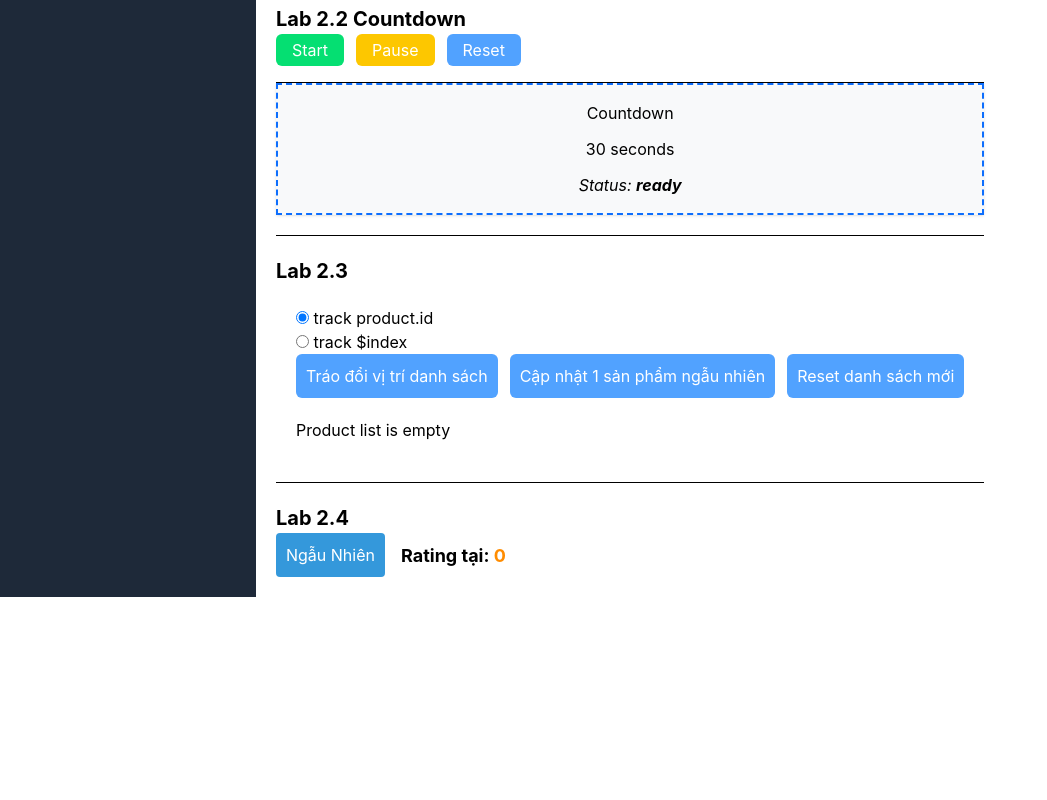
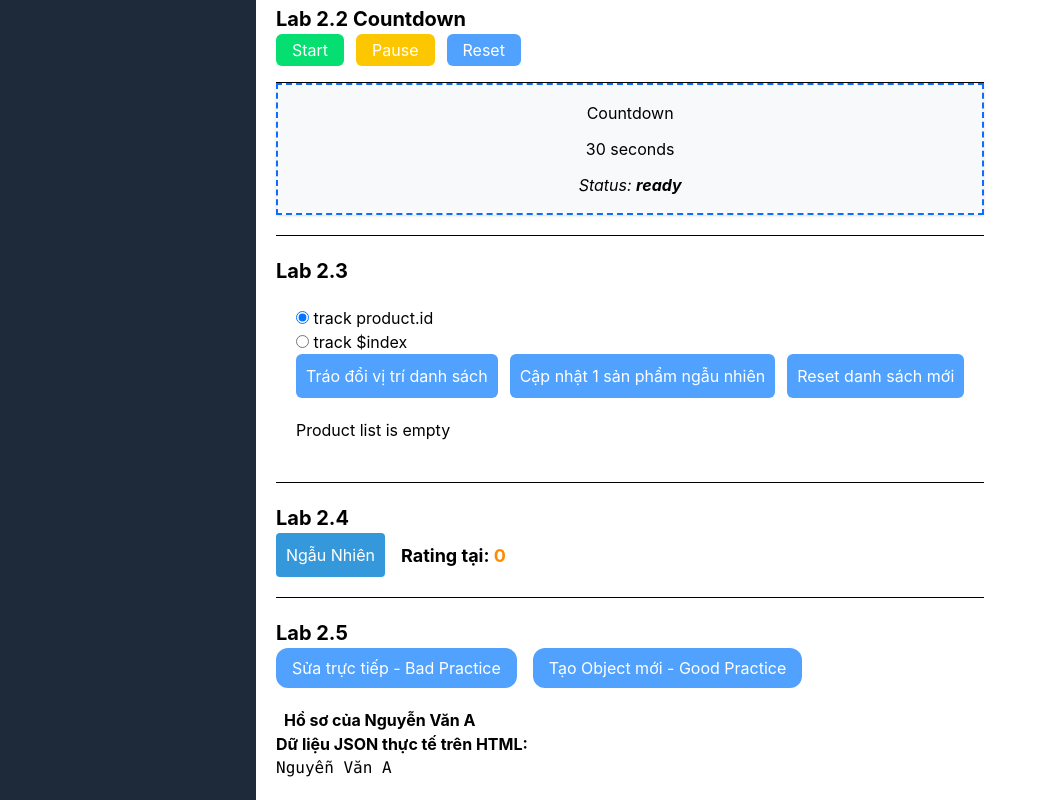
Before and after one commit to VinHa28/base-angular, an Angular app in the folder angular-labs/: page / in a window 1280 px wide. Shown: the part 279-1079 px from the top of the page, without its empty margins (0-1047 px from the left). Before the commit the page ends 876 px from the top, so only its background shows below. Built offline with nearby package versions, Linux system fonts and the light colour scheme.

Commit message:
feat(lab2.5): synchronize nested data state with ngOnChanges

```diff
--- a/angular-labs/src/app/lab1_3/shell/shell.html
+++ b/angular-labs/src/app/lab1_3/shell/shell.html
@@ -28,7 +28,6 @@
       <!-- lab 2.3 -->
       <div>
         <h2 class="font-bold text-[20px]">Lab 2.3</h2>
-        <!-- <app-todo></app-todo> -->
         <app-product-list></app-product-list>
       </div>
 
@@ -37,6 +36,12 @@
         <h2 class="font-bold text-[20px]">Lab 2.4</h2>
         <app-rating-dashboard></app-rating-dashboard>
       </div>
+
+      <hr class="my-5" />
+      <div>
+        <h2 class="font-bold text-[20px]">Lab 2.5</h2>
+        <app-user-profile-container></app-user-profile-container>
+      </div>
     </main>
   </div>
 </div>
--- /dev/null
+++ b/angular-labs/src/app/lab2_5/user-profile-container/user-profile-container.html
@@ -0,0 +1,17 @@
+<div>
+  <div class="flex items-center gap-4">
+    <button
+      (click)="editDirectly()"
+      class="py-2 px-4 bg-blue-400 text-white cursor-pointer rounded-xl"
+    >
+      Sửa trực tiếp - Bad Practice
+    </button>
+    <button
+      (click)="createNewObject()"
+      class="py-2 px-4 bg-blue-400 text-white cursor-pointer rounded-xl"
+    >
+      Tạo Object mới - Good Practice
+    </button>
+  </div>
+  <app-user-profile [userProfile]="parentUser"></app-user-profile>
+</div>
--- /dev/null
+++ b/angular-labs/src/app/lab2_5/user-profile-container/user-profile-container.ts
@@ -0,0 +1,20 @@
+import { Component } from '@angular/core';
+import { UserProfileComponent } from '../user-profile/user-profile';
+
+@Component({
+  selector: 'app-user-profile-container',
+  standalone: true,
+  imports: [UserProfileComponent],
+  templateUrl: './user-profile-container.html',
+})
+export class UserProfileContainer {
+  parentUser = { name: 'Nguyễn Văn A', age: 20 };
+
+  editDirectly() {
+    this.parentUser.name = 'Trần Văn B';
+  }
+
+  createNewObject() {
+    this.parentUser = { ...this.parentUser, name: 'Trần Văn B' };
+  }
+}
--- /dev/null
+++ b/angular-labs/src/app/lab2_5/user-profile/user-profile.html
@@ -0,0 +1 @@
+<p>user-profile works!</p>
--- /dev/null
+++ b/angular-labs/src/app/lab2_5/user-profile/user-profile.ts
@@ -0,0 +1,22 @@
+import { Component, Input, OnChanges, SimpleChanges } from '@angular/core';
+
+@Component({
+  selector: 'app-user-profile',
+  imports: [],
+  standalone: true,
+  template: `
+    <h3 class="font-bold mt-5 ml-2">{{ statusMessage }}</h3>
+    <p><strong>Dữ liệu JSON thực tế trên HTML:</strong></p>
+    <pre>{{ userProfile.name }}</pre>
+  `,
+})
+export class UserProfileComponent implements OnChanges {
+  @Input() userProfile!: { name: string; age: number };
+  statusMessage: string = '';
+
+  ngOnChanges(changes: SimpleChanges): void {
+    if (changes['userProfile']) {
+      this.statusMessage = 'Hồ sơ của ' + this.userProfile.name;
+    }
+  }
+}
```
Also changed, not shown: angular-labs/src/app/lab1_3/shell/shell.ts (+10 -1 lines).
